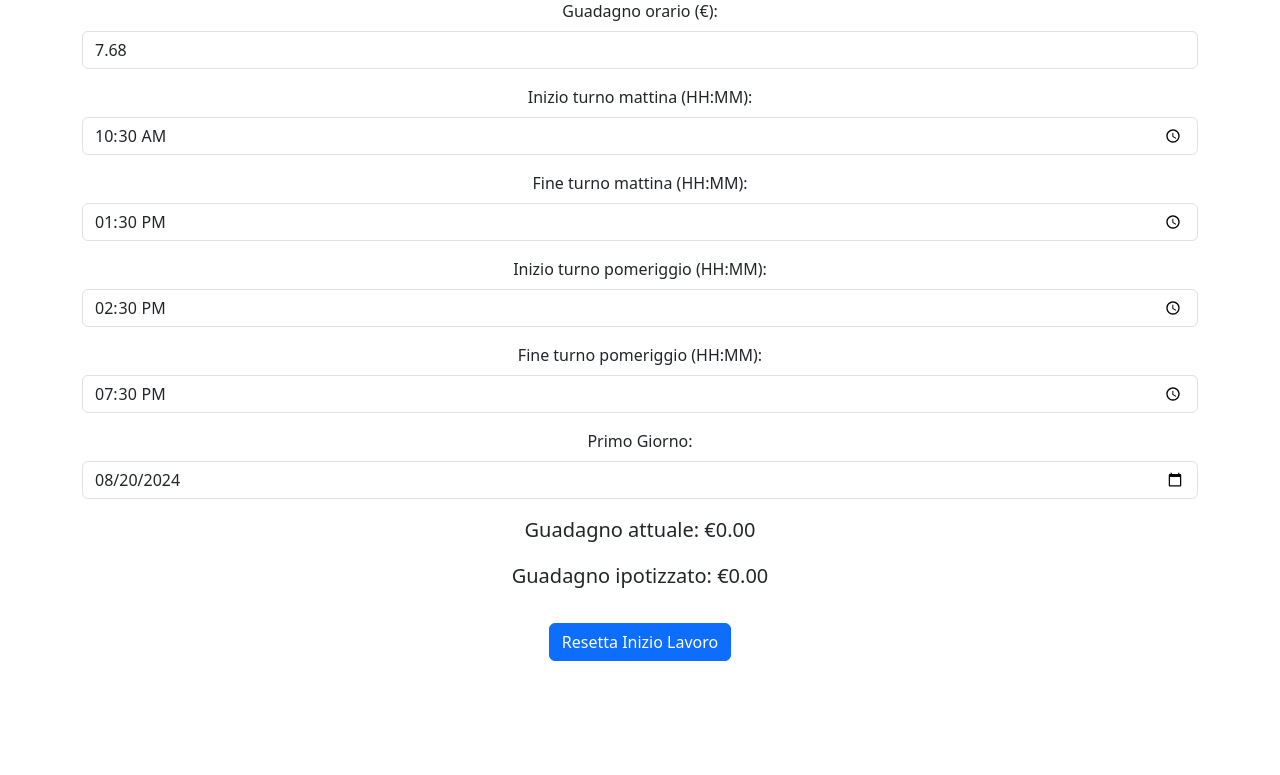
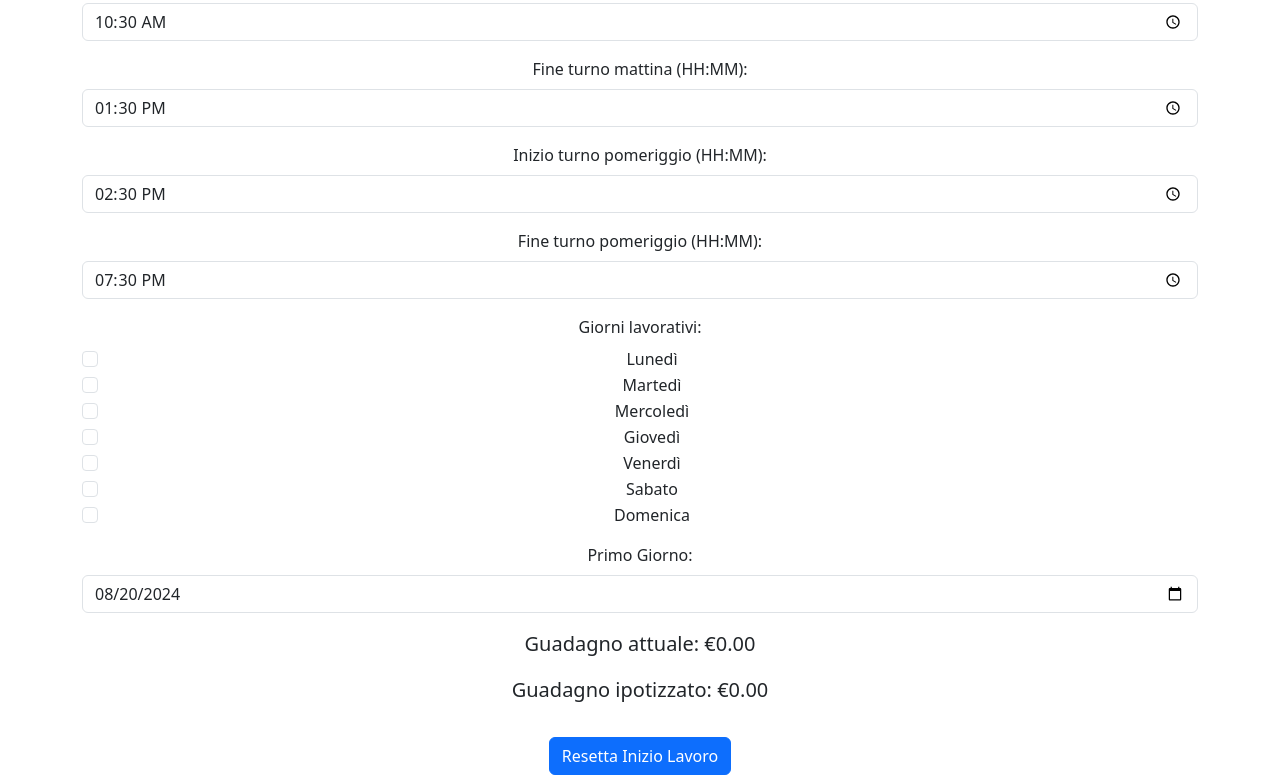
Before and after one commit to AlexMini2517/workCalculator, a plain HTML site: page index.html in a window 1280 px wide. Shown: the part 106-881 px from the top of the page. Before the commit the page ends 800 px from the top, so only its background shows below. Drawn offline with nearby package versions, Linux system fonts and the light colour scheme.

Commit message:
add checkbox for customization

```diff
--- a/index.html
+++ b/index.html
@@ -39,6 +39,40 @@
         </div>
 
         <div class="mb-3">
+            <label class="form-label">Giorni lavorativi:</label>
+            <div id="workdays">
+                <div class="form-check">
+                    <input class="form-check-input" type="checkbox" value="1" id="monday">
+                    <label class="form-check-label" for="monday">Lunedì</label>
+                </div>
+                <div class="form-check">
+                    <input class="form-check-input" type="checkbox" value="2" id="tuesday">
+                    <label class="form-check-label" for="tuesday">Martedì</label>
+                </div>
+                <div class="form-check">
+                    <input class="form-check-input" type="checkbox" value="3" id="wednesday">
+                    <label class="form-check-label" for="wednesday">Mercoledì</label>
+                </div>
+                <div class="form-check">
+                    <input class="form-check-input" type="checkbox" value="4" id="thursday">
+                    <label class="form-check-label" for="thursday">Giovedì</label>
+                </div>
+                <div class="form-check">
+                    <input class="form-check-input" type="checkbox" value="5" id="friday">
+                    <label class="form-check-label" for="friday">Venerdì</label>
+                </div>
+                <div class="form-check">
+                    <input class="form-check-input" type="checkbox" value="6" id="saturday">
+                    <label class="form-check-label" for="saturday">Sabato</label>
+                </div>
+                <div class="form-check">
+                    <input class="form-check-input" type="checkbox" value="0" id="sunday">
+                    <label class="form-check-label" for="sunday">Domenica</label>
+                </div>
+            </div>
+        </div>
+
+        <div class="mb-3">
             <label for="starting-day" class="form-label">Primo Giorno:</label>
             <input type="date" id="starting-day" class="form-control">
         </div>
@@ -50,7 +84,7 @@
 
     <!-- Collegamento al JS di Bootstrap (opzionale, se usi componenti JS di Bootstrap) -->
     <script src="https://cdn.jsdelivr.net/npm/bootstrap@5.3.0/dist/js/bootstrap.bundle.min.js"></script>
-    <script src ="script.js"></script>
+    <script src="script.js"></script>
 </body>
 
 </html>
--- a/script.js
+++ b/script.js
@@ -1,3 +1,17 @@
+function getSelectedWorkdays() {
+    const checkboxes = document.querySelectorAll('#workdays input[type="checkbox"]:checked');
+    let selectedDays = [];
+    checkboxes.forEach((checkbox) => {
+        selectedDays.push(parseInt(checkbox.value));
+    });
+    return selectedDays;
+}
+
+function shouldWork(dayOfWeek) {
+    const workdays = getSelectedWorkdays();
+    return workdays.includes(dayOfWeek);
+}
+
 function calculateEarnings() {
     const morningStart = parseTime(document.getElementById('start-time-morning').value); // 10:30
     const morningEnd = parseTime(document.getElementById('end-time-morning').value); // 13:30
@@ -10,9 +24,9 @@ function calculateEarnings() {
     const currentDay = currentTime.getDate(); // 1-31
     const dayOfWeek = currentTime.getDay(); // sunday = 0, monday = 1, ..., saturday = 6
 
-    // Calcola le ore lavorate nel turno di mattina
+    // Calcola le ore lavorate nel giorno corrente
     let totalHoursWorked = 0;
-    if (dayOfWeek == 6 || dayOfWeek == 0) { // if it's a saturday (6) or sunday (0)
+    if (shouldWork(dayOfWeek)) { // if it's a saturday (6) or sunday (0)
         // Calcola le ore lavorate nel turno di mattina
         if (currentTime > morningStart && currentTime < morningEnd) {
             totalHoursWorked += (currentTime - morningStart) / 1000 / 60 / 60;
@@ -35,7 +49,7 @@ function calculateEarnings() {
         const date = new Date(currentTime.getFullYear(), currentMonth, day);
         const dayOfWeek = date.getDay();
 
-        if (dayOfWeek == 6 || dayOfWeek == 0) { // if it's a saturday (6) or sunday (0)
+        if (shouldWork(dayOfWeek)) { // if it's a saturday (6) or sunday (0)
             totalAssumedEarnings += ((morningEnd - morningStart) + (afternoonEnd - afternoonStart)) / 1000 / 60 / 60 * hourlyRate;
         }
     }
@@ -62,6 +76,10 @@ document.getElementById('reset-btn').addEventListener('click', () => {
     document.getElementById('earnings').innerText = '0.00';
     document.getElementById('assumed-earnings').innerText = '0.00';
     console.log(new Date().toISOString().split('T')[0]);
+    let checkboxes = document.querySelectorAll('#workdays input[type="checkbox"]:checked');
+    checkboxes.forEach((checkbox) => {
+        checkbox.checked = false;
+    });
 });
 
 let hourlyRate = parseFloat(document.getElementById('hourly-rate').value);
```
